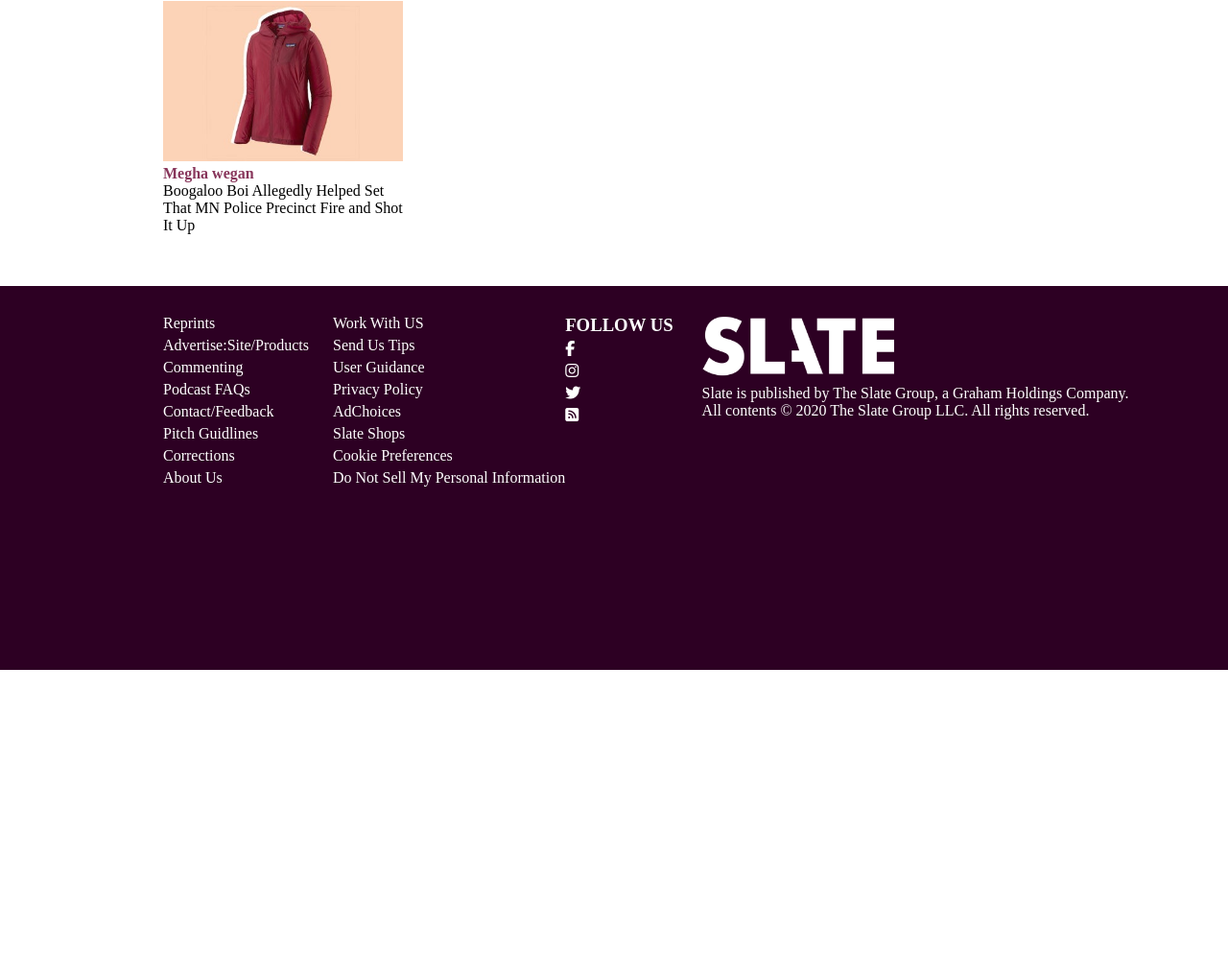
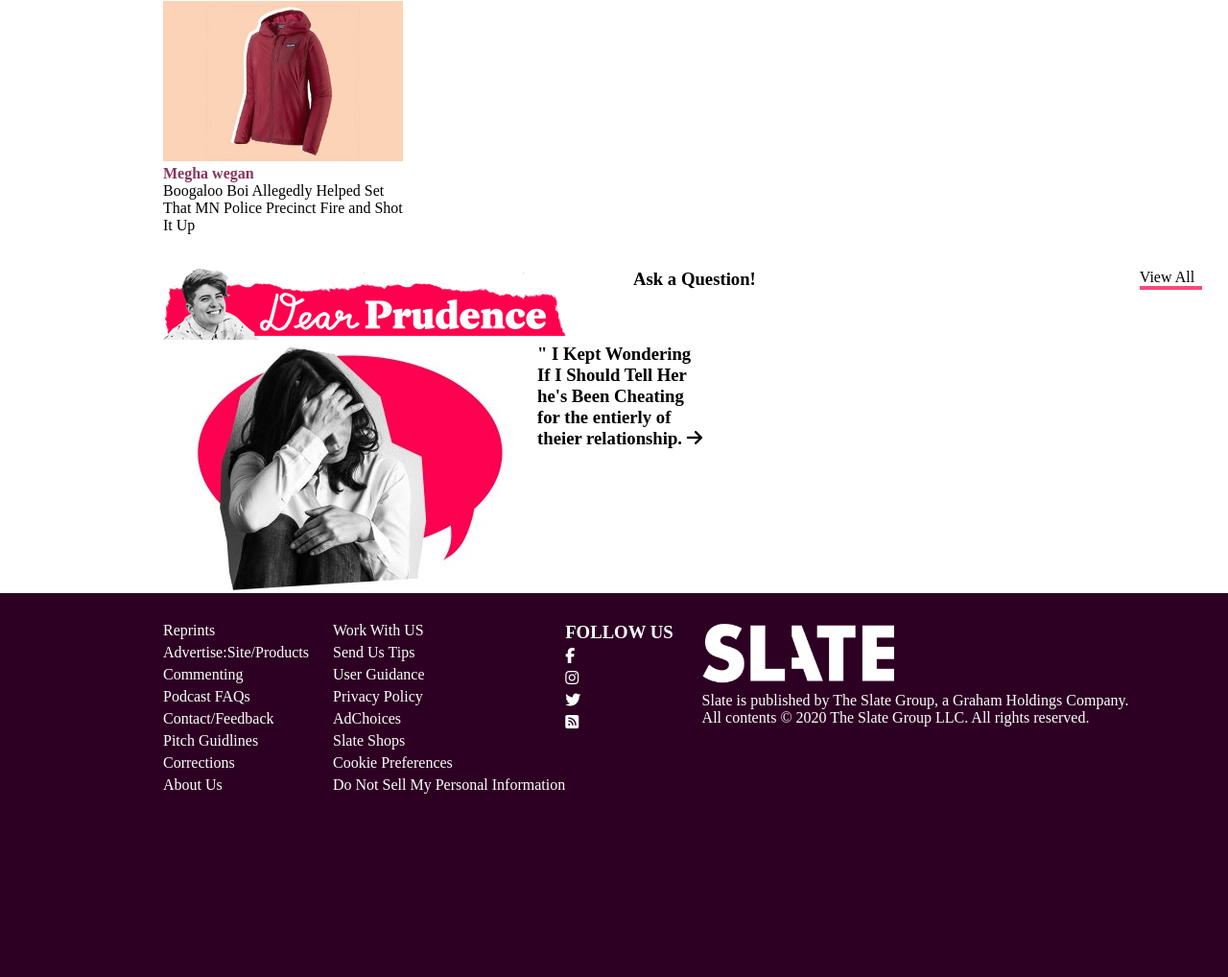
Before and after one commit to rizwannazeer/S1_repo, a PHP site: page / in a window 1280 px wide. Shown: the part 1650-2668 px from the top of the page at 96% size. Before the commit the page ends 2348 px from the top, so only its background shows below. Run offline with PHP 8.4, Linux system fonts and the light colour scheme; some libraries are stand-ins or nearby versions.

Commit message:
improving

```diff
--- a/index.html
+++ b/index.html
@@ -151,7 +151,70 @@
 
 </div>
 <br>
-<br>
+
+<div id="ask" style="display: flex; ">
+
+    <div style="margin-left: 170px;">
+        <img src="./images/prudie-header.png" alt="">
+    </div>
+
+
+    <div>
+        <h3 style="margin-left: 70px; ">  Ask a Question!</h3>
+    </div>
+
+
+
+    <div style="margin-left: 400px;" class="afterline"> View All</div>
+
+
+
+
+
+</div>
+
+
+<!-- -------------------------------------------------------sadgirl banner-------------------------- -->
+
+
+
+<div style="display: flex;">
+<img  style="margin-left: 170px;" src="./images/sadgirl.jpeg" alt="">
+<p><h3>" I Kept Wondering <br> If I Should Tell Her <br>  he's Been Cheating <br> for the entierly of <br> theier relationship. <i class="fa fa-arrow-right" aria-hidden="true"></i> </h3></p>
+
+</div>
+
+
+
+
+
+
+
+
+
+
+
+
+
+
+
+
+
+
+
+
+
+
+
+
+
+
+
+
+
+
+
+
 
 
 
--- a/style/style.css
+++ b/style/style.css
@@ -271,3 +271,13 @@
   footer li i:hover{
       color: aqua;
   }
+
+
+  /* ----------------------------------------------------banner2---------------------------------- */
+
+  .afterline::after{
+      content: "";
+      display: block;
+      border-bottom: 4px solid #FF3A70ed;
+      width: 65px;
+  }
```
Also changed, not shown: images/advice.png (added), images/advice.svg (added), images/prudie-header.png (added), images/sadgirl.jpeg (added).
